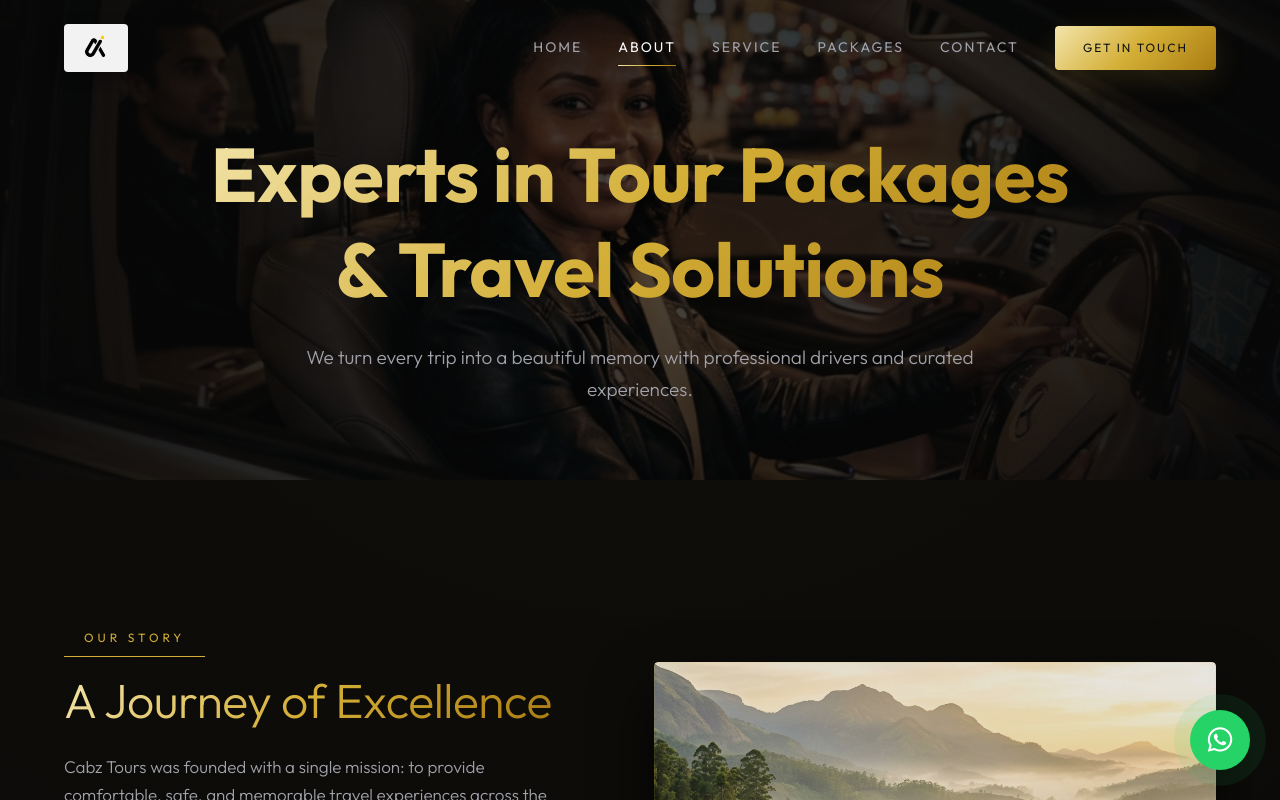
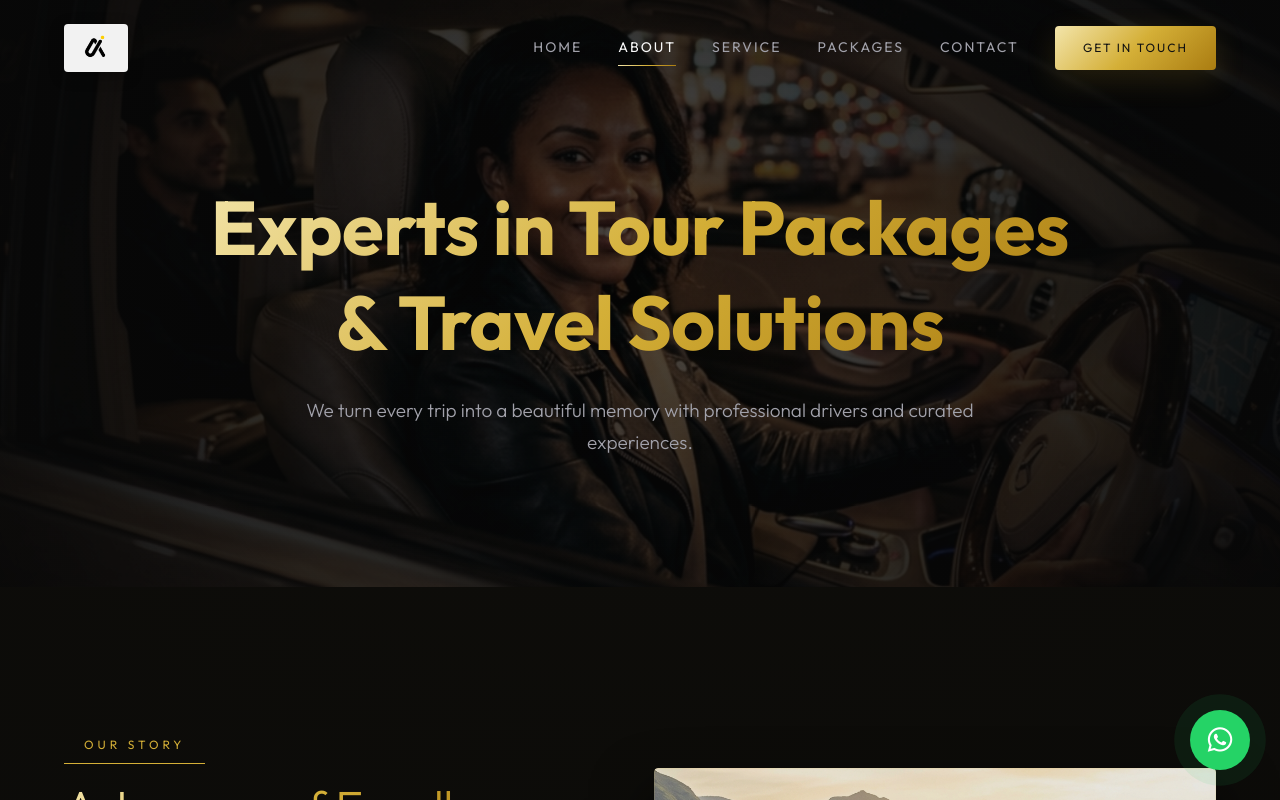
Before and after one commit to Abhinav-THAJ/cabz-tours, a Next.js app: page /about in a window 1280 px wide. Shown: the top 800 px of the page. Built offline with nearby package versions, Linux system fonts and the light colour scheme.

Commit message:
Increase space between navbar and hero sections

```diff
--- a/src/app/globals.css
+++ b/src/app/globals.css
@@ -120,7 +120,7 @@ header.scrolled {
 .mobile-menu a:hover, .mobile-menu a.active { color: var(--text-white); padding-left: 10px; }
 
 /* Hero */
-.hero { position: relative; height: 100vh; padding-top: 100px; display: flex; align-items: center; overflow: hidden; }
+.hero { position: relative; height: 100vh; padding-top: 160px; display: flex; align-items: center; overflow: hidden; }
 .hero-bg { position: absolute; top: 0; left: 0; width: 100%; height: 100%; z-index: -1; }
 .hero-bg img { width: 100%; height: 100%; object-fit: cover; filter: brightness(0.6); transform: scale(1.05); animation: kenburns 25s infinite alternate ease-in-out; }
 .hero-bg::after {
@@ -141,7 +141,7 @@ header.scrolled {
   display: flex; gap: 20px; flex-wrap: wrap; justify-content: center; opacity: 0;
   transform: translateY(30px); animation: fadeInUp 1.2s forwards 0.7s cubic-bezier(0.165, 0.84, 0.44, 1);
 }
-.page-hero { height: 60vh; }
+.page-hero { min-height: 65vh; height: auto; padding-top: 180px; padding-bottom: 80px; display: flex; align-items: center; justify-content: center; }
 
 /* Section Header */
 .section-header { text-align: center; margin-bottom: 80px; }
```
